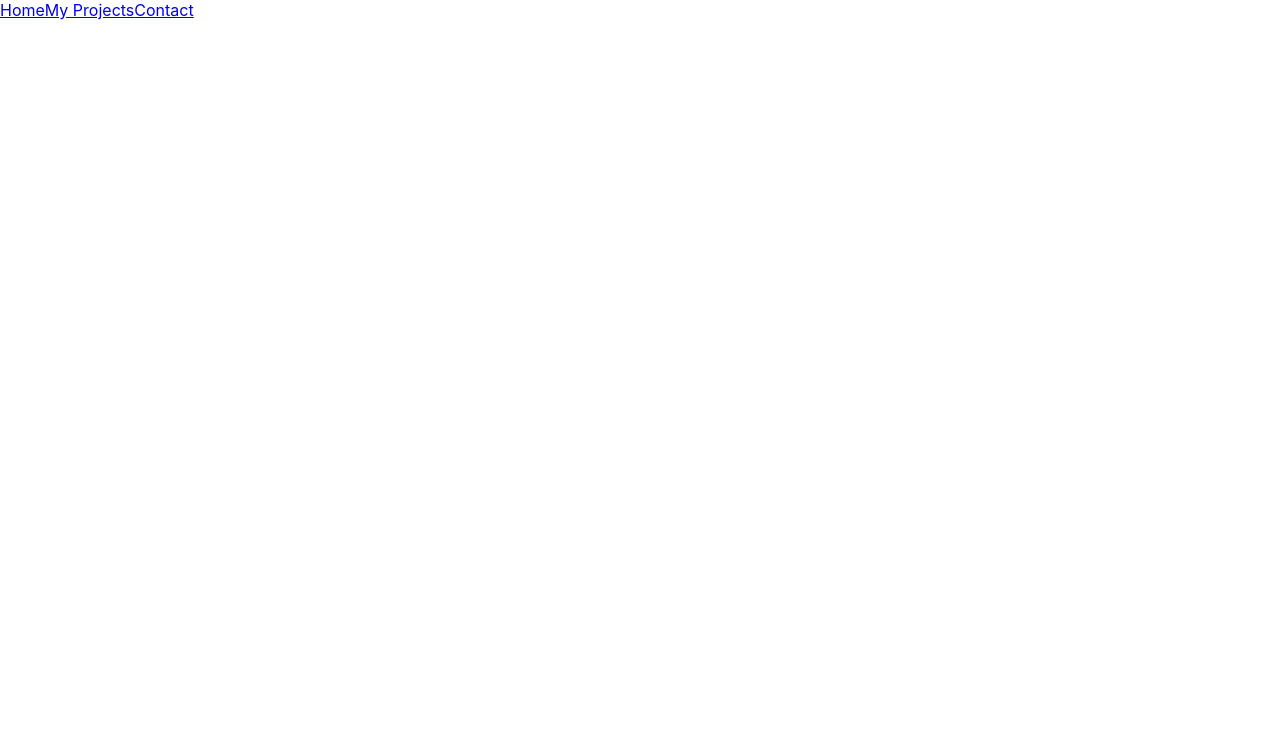
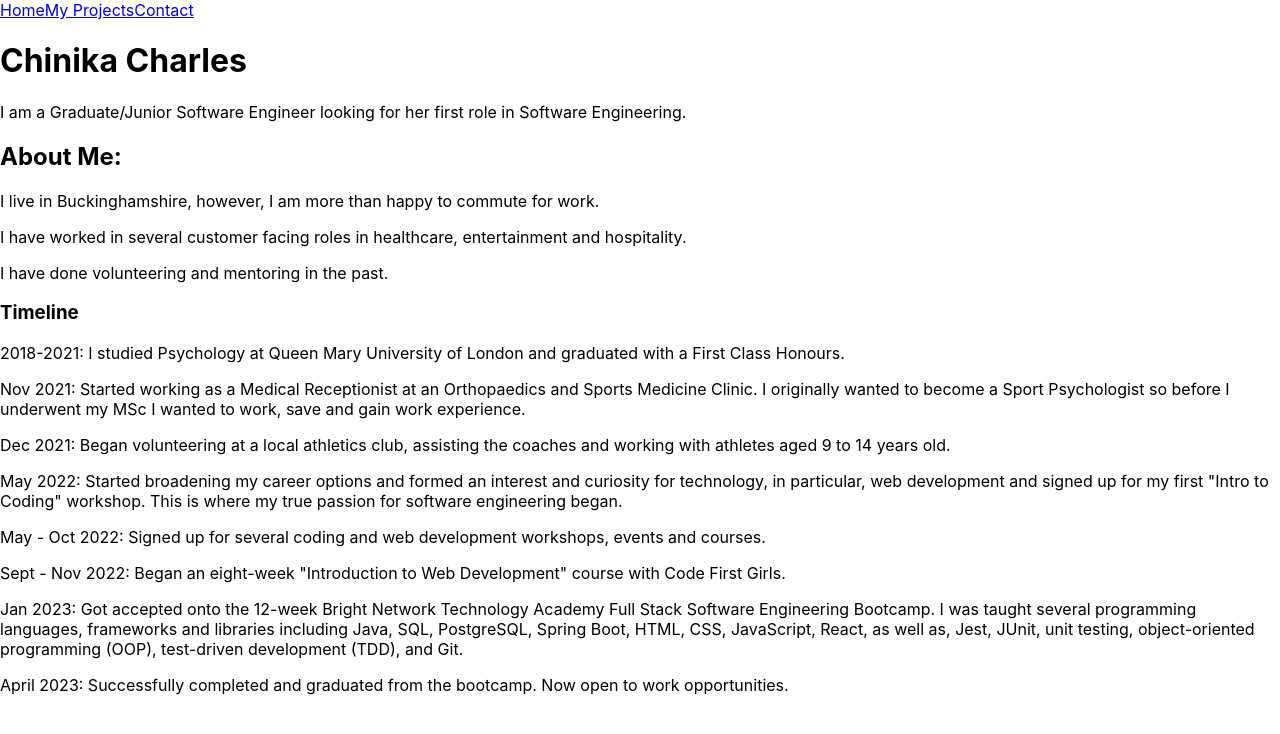
Before and after one commit to ChinikaC/My_Portfolio, a React (Create React App) app: page / in a window 1280 px wide. Shown: the top 734 px of the page. Built offline with nearby package versions, Linux system fonts and the light colour scheme.

Commit message:
Added in an about section

```diff
--- /dev/null
+++ b/src/components/AboutMe.js
@@ -0,0 +1,45 @@
+const AboutMe = () => {
+    return (
+        <div className="about">
+            <div>
+                <h1> Chinika Charles</h1>
+            </div>
+            <div>
+                <p>I am a Graduate/Junior Software Engineer looking for her first role in Software Engineering.</p>
+            </div>
+            <div>
+                <h2>About Me:</h2>
+                <p> I live in Buckinghamshire, however, I am more than happy to commute for work. </p>
+                <p>I have worked in several customer facing roles in healthcare, entertainment and hospitality.</p>
+                <p>I have done volunteering and mentoring in the past.</p>
+
+                <h3> Timeline </h3>
+                <p> 2018-2021: I studied Psychology at Queen Mary University of London and graduated with a First Class Honours.</p>
+
+                <p>Nov 2021: Started working as a Medical Receptionist at an Orthopaedics and Sports Medicine Clinic.
+                    I originally wanted to become a Sport Psychologist so before I underwent my MSc I wanted to work, save
+                    and gain work experience.</p>
+
+                <p>Dec 2021: Began volunteering at a local athletics club, assisting the coaches and working with athletes
+                        aged 9 to 14 years old.</p>
+
+                <p>May 2022: Started broadening my career options and formed an interest and curiosity for technology, in particular,
+                        web development and signed up for my first "Intro to Coding" workshop. This is where my true passion for software engineering
+                        began.</p>
+
+                <p>May - Oct 2022: Signed up for several coding and web development workshops, events and courses.</p>
+
+                <p>Sept - Nov 2022: Began an eight-week "Introduction to Web Development" course with Code First Girls.</p>
+
+                <p>Jan 2023: Got accepted onto the 12-week Bright Network Technology Academy Full Stack Software Engineering Bootcamp.
+                        I was taught several programming languages, frameworks and libraries including Java, SQL, PostgreSQL, Spring Boot,
+                        HTML, CSS, JavaScript, React, as well as, Jest, JUnit, unit testing, object-oriented programming (OOP), test-driven development (TDD),
+                        and Git.</p>
+
+                <p>April 2023: Successfully completed and graduated from the bootcamp. Now open to work opportunities.</p>
+            </div>
+        </div>
+    )
+};
+
+export default AboutMe;
--- a/src/pages/Home.js
+++ b/src/pages/Home.js
@@ -1,6 +1,7 @@
 import { Outlet } from "react-router-dom"
 import Header from "../components/Header";
 import Footer from "../components/Footer";
+import AboutMe from "../components/AboutMe";
 
 const Home = () => {
 
@@ -9,6 +10,9 @@ const Home = () => {
         <header>
             <Header/>
         </header>
+        <AboutMe>
+            <AboutMe/>
+        </AboutMe>
         <main>
             <Outlet />
         </main>
```
